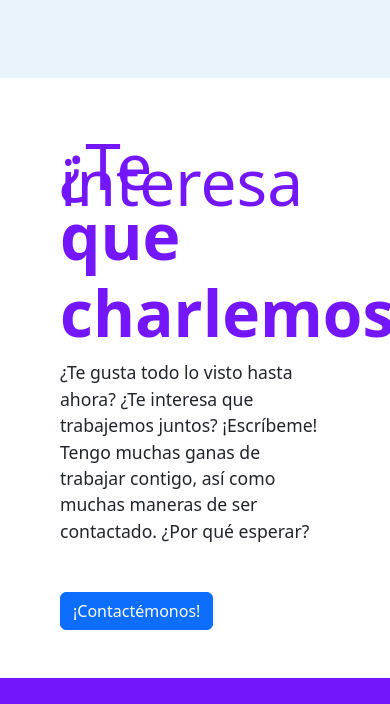
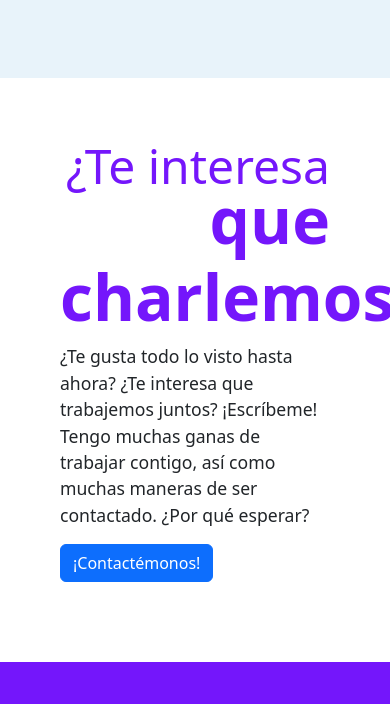
Before and after one commit to cesardelgadogomez/CeDev, a plain HTML site: page index.html in a window 390 px wide. Shown: the part 4550-5254 px from the top of the page. Drawn offline with nearby package versions, Linux system fonts and the light colour scheme.

Commit message:
Arreglo unos detalles en el media queries.

```diff
--- a/css/style.css
+++ b/css/style.css
@@ -226,16 +226,29 @@ header nav {
   padding: 3rem;
 }
 
-.liketotalk h3,
-.liketotalk h4 {
-  font-size: 4rem;
+
+.liketotalk-title {
+  display: flex;
+  flex-direction: column;
+  justify-content: center;
+  text-align: right;
 }
 
-.liketotalk h4 {
-  margin-top: 2rem;
+.liketotalk-title h3 {
+  font-size: 4rem;
+  color: var(--purple);
+  font-weight: 700;
 }
 
-.liketotalk p {
+.liketotalk-title h4 {
+  font-size: 3rem;
+  margin-top: 2rem;
+  color: var(--purple);
+  font-weight: 500;
+  line-height: 1rem;
+}
+
+.liketotalk-texto {
   font-size: 1.1rem;
   padding-bottom: 2rem;
 }
@@ -374,3 +387,18 @@ footer {
     gap: 1.5rem;
   }
 }
+
+@media screen and (max-width: 380px) {
+  .liketotalk-title h3 {
+    font-size: 2.5rem;
+  }
+
+  .liketotalk-title h4 {
+    font-size: 2.5rem;
+    line-height: 1rem;
+  }
+
+  .welcome-banner {
+    padding-inline: 3rem;
+  }
+}
--- a/index.html
+++ b/index.html
@@ -218,7 +218,7 @@
 
             <div class="container">
               <div class="row liketotalk">
-                <div class="col-12 col-sm-12 col-md-6 greeting">
+                <div class="col-12 col-sm-12 col-md-6 liketotalk-title">
                   <h4>¿Te interesa</h4>
                   <h3>que charlemos?</h3>
                 </div>
@@ -228,7 +228,7 @@
                 <div class="col-12 col-sm-12 col-md-6 imagen-saludo1 d-none d-sm-none d-md-block">
                   <img src="./img/imagen1.png" alt="" class="img100">
                 </div>
-                <div class="col-12 col-sm-12 col-md-6 saludo-texto">
+                <div class="col-12 col-sm-12 col-md-6 liketotalk-texto">
                   <p>¿Te gusta todo lo visto hasta ahora? ¿Te interesa que trabajemos juntos? ¡Escríbeme! Tengo muchas ganas de trabajar contigo, así como muchas maneras de ser contactado. ¿Por qué esperar?</p>
                   <a href="./contacto.html"><button type="button" class="btn btn-primary">¡Contactémonos!</button></a>
                 </div>
```
